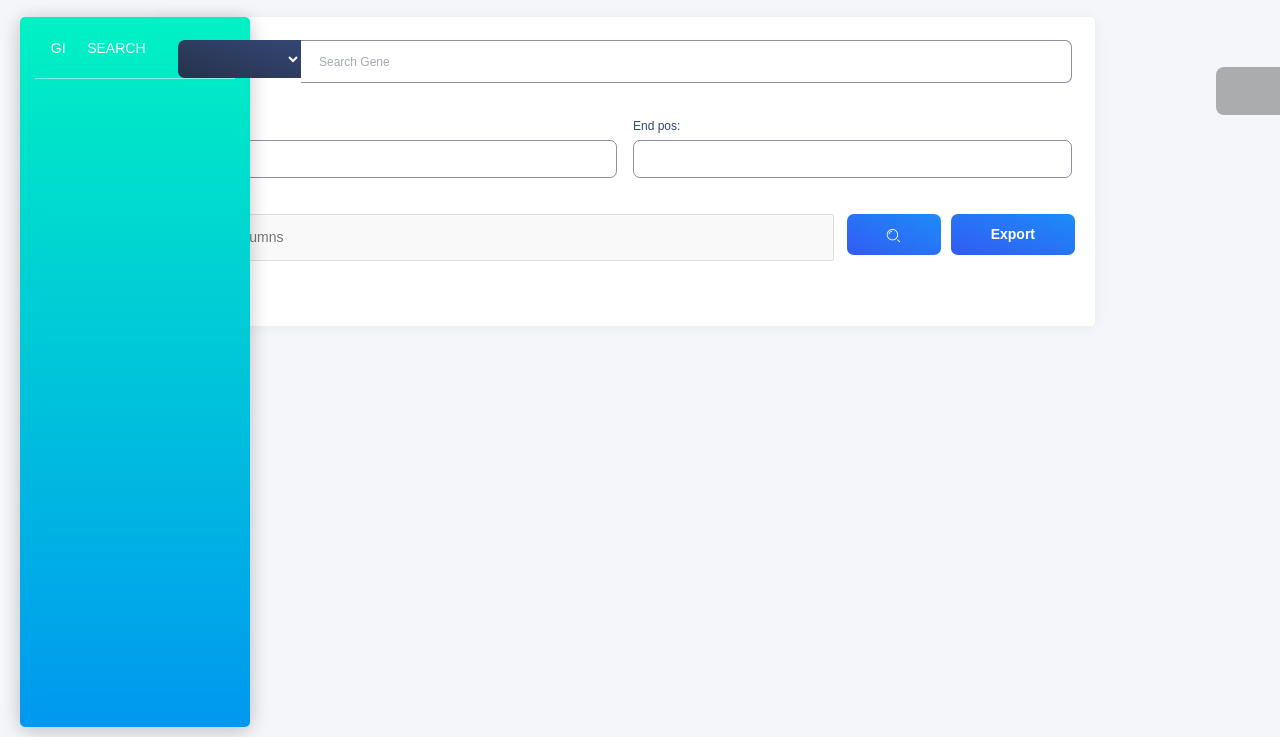
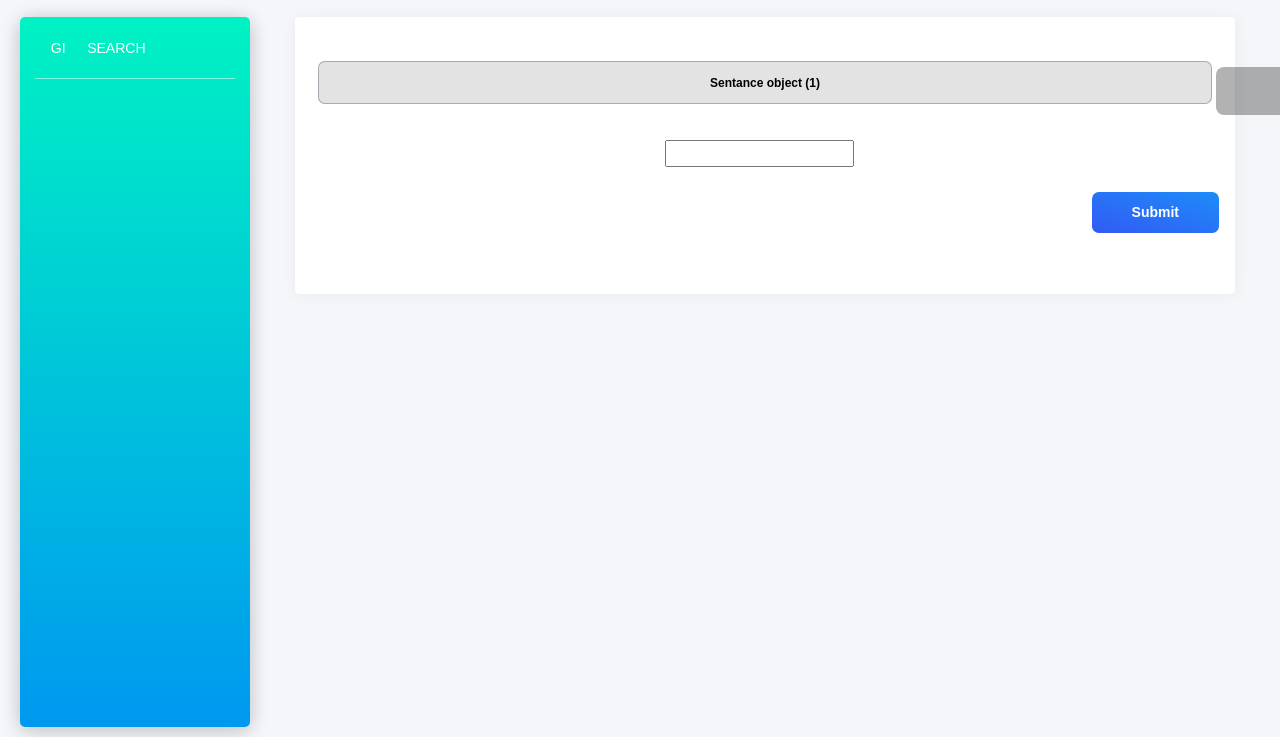
Before and after one commit to devqueue/Data-Annotator, a Django app: template apps/templates/home/search.html in a window 1280 px wide; the page is wider, and only the part inside the window is pictured. Shown: the part 63-800 px from the top of that part. Run offline with Django 3.2, Linux system fonts and the light colour scheme; tables that the repository leaves empty hold one stand-in row (values such as "Sample post"); the template is opened without the code that fills it: values that come from a table or form of the project are taken from there, most other values are stand-ins (such as "Sample title", 1, 10 or a date in 2020); form fields are guessed from the names that the template uses; parts of the project's set-up code (start-up, migrations or seed data) failed here and were passed over; some libraries are stand-ins or nearby versions; some web fonts are replaced.

Commit message:
classification get page completed

```diff
--- a/apps/templates/home/search.html
+++ b/apps/templates/home/search.html
@@ -10,6 +10,14 @@
 <style>
   .mt-100 {
     margin-top: 20px
+}
+
+.form-control::placeholder {
+  color: black !important;
+  font-size: 25 !important;
+  font-weight: bold !important;
+  text-align: center !important;
+
 }
 </style>
 {% load static %}
@@ -39,85 +47,28 @@
 
 <div class="d-flex flex-grow-1 bd-highlight">
 <div class="p-2 flex-fill bd-highlight">
-<div class="input-group mb-3">
-  <div class="input-group-prepend">
-    <select class="btn btn-outline-secondary dropdown-toggle"  type="button" name="type" id='type' data-toggle="dropdown" aria-haspopup="true" aria-expanded="false">
-      {% for type in types %}
-      <option value="{{type}}">{{type}}</option>
-      {% endfor %}
-    </select>
-  </div>
-  <input type="search" id='search' class="form-control" style="height:43px" placeholder="Search Gene" name="search">
+<div class="">
+  <label for="sentance"></label>
+  <input type="text" id='search' class="form-control" style="height:43px" placeholder="{{sentance}}"  name="search" readonly>
 </div>
 </div>
 <br>
 </div>
 
-<div id="positions">
-<div class="d-flex flex-grow-1 bd-highlight">
-<div class="p-2 flex-fill bd-highlight">
-  <label for="start">Start pos:</label>
-  <input type="number" id="start" name="start" class="form-control">
+<div class="d-flex flex-row justify-content-center">
+      <div class="form-check form-check-inline">
+        {{form.NUMS}}
+      </div>
 </div>
-
-<div class="p-2 flex-fill bd-highlight">
-  <label for="end">End pos:</label>
-  <input type="number" id="end" name="end" class="form-control">
-</div>
-</div>
-</div>
-
-<div class="d-flex flex-grow-1 bd-highlight">
-  <div class="p-2 flex-fill bd-highlight ml-12">
-      <select id="choices-multiple-remove-button" name='columns' placeholder="Select columns" multiple>
-          {% for column in df_header_all %}
-            <option value="{{column}}">{{column}}</option>
-          {% endfor %}
-      </select>
-    </div>
-    <div class="p-1 bd-highlight">
-      <button type="submit" class="btn btn-info" >
-      <i class="tim-icons icon-zoom-split"></i>
-      </button>
-    </div>
-  <div class="p-1 bd-highlight">
-      <input type="submit" value="Export" class="btn btn-info" name="export">
-
+<br>
+<div class="d-flex flex-row-reverse">
+      <input type="submit" value="Submit" class="btn btn-info" name="Submit">
       </input>
   </div>
 </div>
 </form>
 <br>
 <br>
- {% comment %}  <!-- <div class="col-md-12">
-    <div class="card ">
-      <div class="card-header">
-        <h4 class="card-title"> Result</h4>
-      </div>
-      <div class="card-body">
-        <div class="table-responsive" style="overflow:auto;">
-          <table class="table tablesorter " id="">
-          <thead class=" text-primary">
-            <tr>
-              {% for i in df_header %}
-                <th>{{i}}</th>
-              {% endfor %}
-            </tr>
-          </thead>
-          <tbody>
-            {% for i in df %}
-              <tr>
-                {% for j in i.values %}
-                  <td>{{j}}</td>
-                {% endfor %}
-              </tr>
-            {% endfor %}
-          </tbody>
-          </table>
-        </div>
-      </div> --> {% endcomment %}
-    </div>
-  </div>
 
 
 {% endblock content %}
@@ -135,125 +86,9 @@
         }
       });
 
-      $(function () {
-        let type = '{{sel_type}}';
-        $('#type').val(type);
-
-        let search_query = '{{search | safe}}';
-        $('#search').val(search_query);
-
-        let start = '{{start}}';
-        $('#start').val(start);
-
-        let end = '{{end}}';
-        $('#end').val(end);
-
-        let options = [{{columns_req|safe}}] ;
-        $('#choices-multiple-remove-button').val(options[0]);
-      });
-
-
-
-      $('thead').addClass('text-primary')
-
-      var multipleCancelButton = new Choices('#choices-multiple-remove-button', {
-        removeItemButton: true,
-        maxItemCount:30,
-        searchResultLimit:15,
-        renderChoiceLimit:50
-      });
-
-      $('#type').change(function(){
-        var type = $('#type').val();
-        console.log(type)
-        if (type === 'Gene'){
-          $('#positions').hide();
-        }
-        else{
-          $('#positions').show();
-        }
-
-    });
-
-    $(function(){
-        var type = $('#type').val();
-        console.log(type)
-        if (type === 'Gene'){
-          $('#positions').hide();
-        }
-        else{
-          $('#positions').show();
-        }
-
-    });
-
     });
 
 
-  function tableToCSV() {
-
-      // Variable to store the final csv data
-      var csv_data = [];
-
-      // Get each row data
-      var rows = document.getElementsByTagName('tr');
-      for (var i = 0; i < rows.length; i++) {
-
-          // Get each column data
-          var cols = rows[i].querySelectorAll('td,th');
-
-          // Stores each csv row data
-          var csvrow = [];
-          for (var j = 0; j < cols.length; j++) {
-
-              // Get the text data of each cell
-              // of a row and push it to csvrow
-              csvrow.push(cols[j].innerHTML);
-          }
-
-          // Combine each column value with comma
-          csv_data.push(csvrow.join(","));
-      }
-
-      // Combine each row data with new line character
-      csv_data = csv_data.join('\n');
-
-      // Call this function to download csv file
-      if (rows.length > 1){
-        downloadCSVFile(csv_data);
-      }
-      else{
-        demo.showNotification('top','right', 'No table found. Retrieve a table first' , 3)
-      }
-
-  }
-
-  function downloadCSVFile(csv_data) {
-
-      // Create CSV file object and feed
-      // our csv_data into it
-      CSVFile = new Blob([csv_data], {
-          type: "text/csv"
-      });
-
-      // Create to temporary link to initiate
-      // download process
-      var temp_link = document.createElement('a');
-
-      // Download csv file
-      temp_link.download = "exported.csv";
-      var url = window.URL.createObjectURL(CSVFile);
-      temp_link.href = url;
-
-      // This link should not be displayed
-      temp_link.style.display = "none";
-      document.body.appendChild(temp_link);
-
-      // Automatically click the link to
-      // trigger download
-      temp_link.click();
-      document.body.removeChild(temp_link);
-  }
 
   </script>
 
--- a/apps/templates/includes/sidebar.html
+++ b/apps/templates/includes/sidebar.html
@@ -14,17 +14,30 @@
         <ul class="nav">
           <li class="{% if 'search' in segment %} active {% endif %}">
             <a href="{% url 'search' %}">
-              <i class="tim-icons icon-badge"></i>
-              <p>Entity Tagging</p>
-            </a>
-          </li>
-          <li class="{% if 'export' in segment %} active {% endif %}">
-            <a href="{% url 'export' %}">
-              <i class="tim-icons icon-zoom-split"></i>
+              <i class="tim-icons  icon-zoom-split "></i>
               <p>Classification</p>
             </a>
           </li>
-          {% comment %} <li class="{% if 'compute' in segment %} active {% endif %}">
+          <li class="">
+            <a href="">
+              <i class="tim-icons icon-badge"></i>
+              <p>Entity Tagging </p>
+            </a>
+          </li>
+          <li class="{% comment %} {% if 'export' in segment %} active {% endif %} {% endcomment %}">
+             <a href="{% comment %}{% url 'export' %}{% endcomment %}">
+              <i class="tim-icons icon-cloud-download-93"></i>
+              <p>Export</p>
+            </a>
+          </li>
+
+          <li class="{% if 'upload' in segment %} active {% endif %}">
+            <a  href="{% url 'upload' %}">
+              <i class="tim-icons icon-cloud-upload-94"></i>
+              <p>Upload</p>
+            </a>
+          </li>
+            {% comment %} <li class="{% if 'compute' in segment %} active {% endif %}">
             <a href="{% url 'compute' %}">
               <i class="tim-icons icon-refresh-02"></i>
               <p>Compute</p>
@@ -78,14 +91,6 @@
               <p>RTL Support</p>
             </a>
           </li> --> {% endcomment %}
-
-          <li class="{% if 'upload' in segment %} active {% endif %}">
-            <a  href="{% url 'upload' %}">
-              <i class="tim-icons icon-cloud-upload-94"></i>
-              <p>Upload</p>
-            </a>
-          </li>
-
           {% endif %}
 
         </ul>
```
Also changed, not shown: apps/search/forms.py (added, +10 -0 lines).
